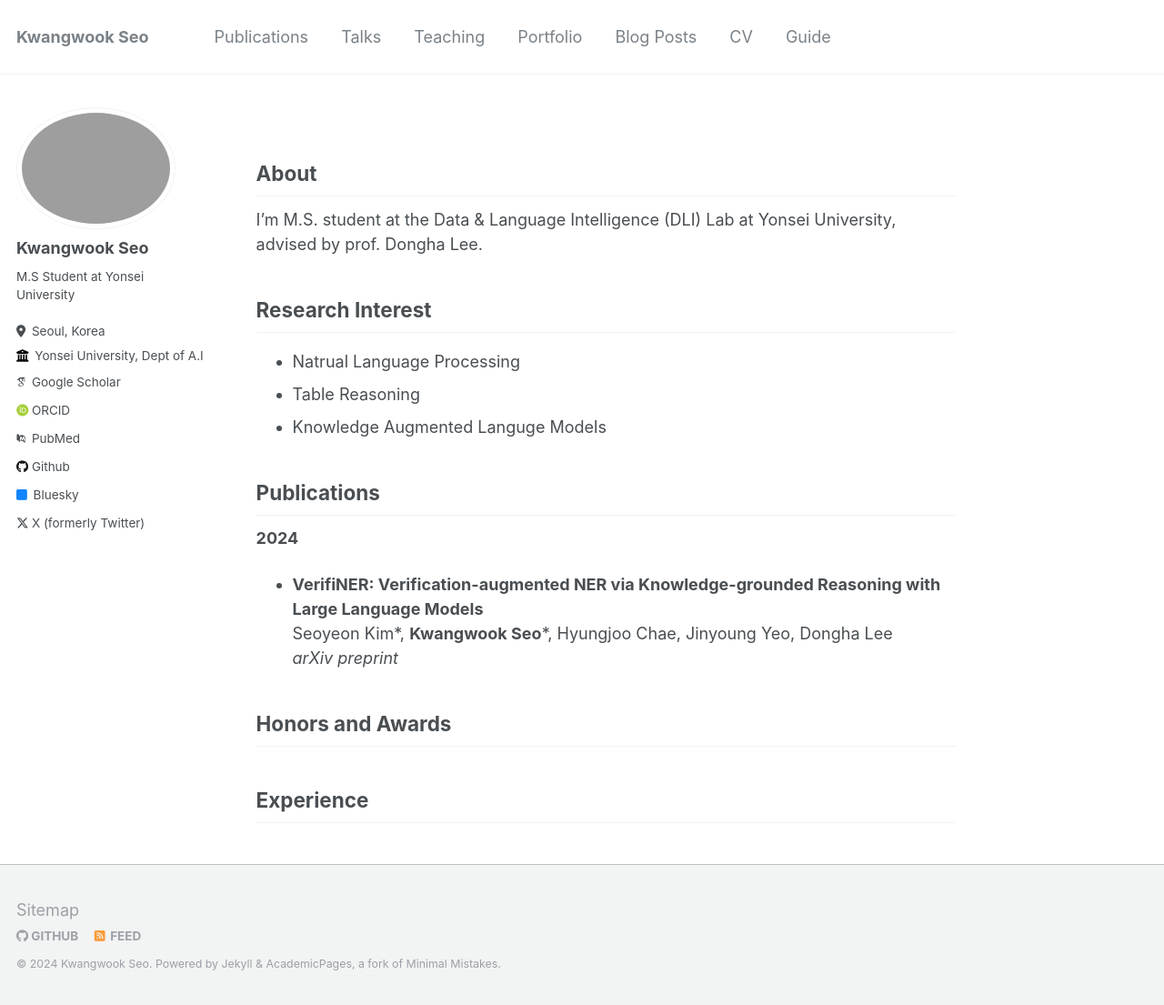
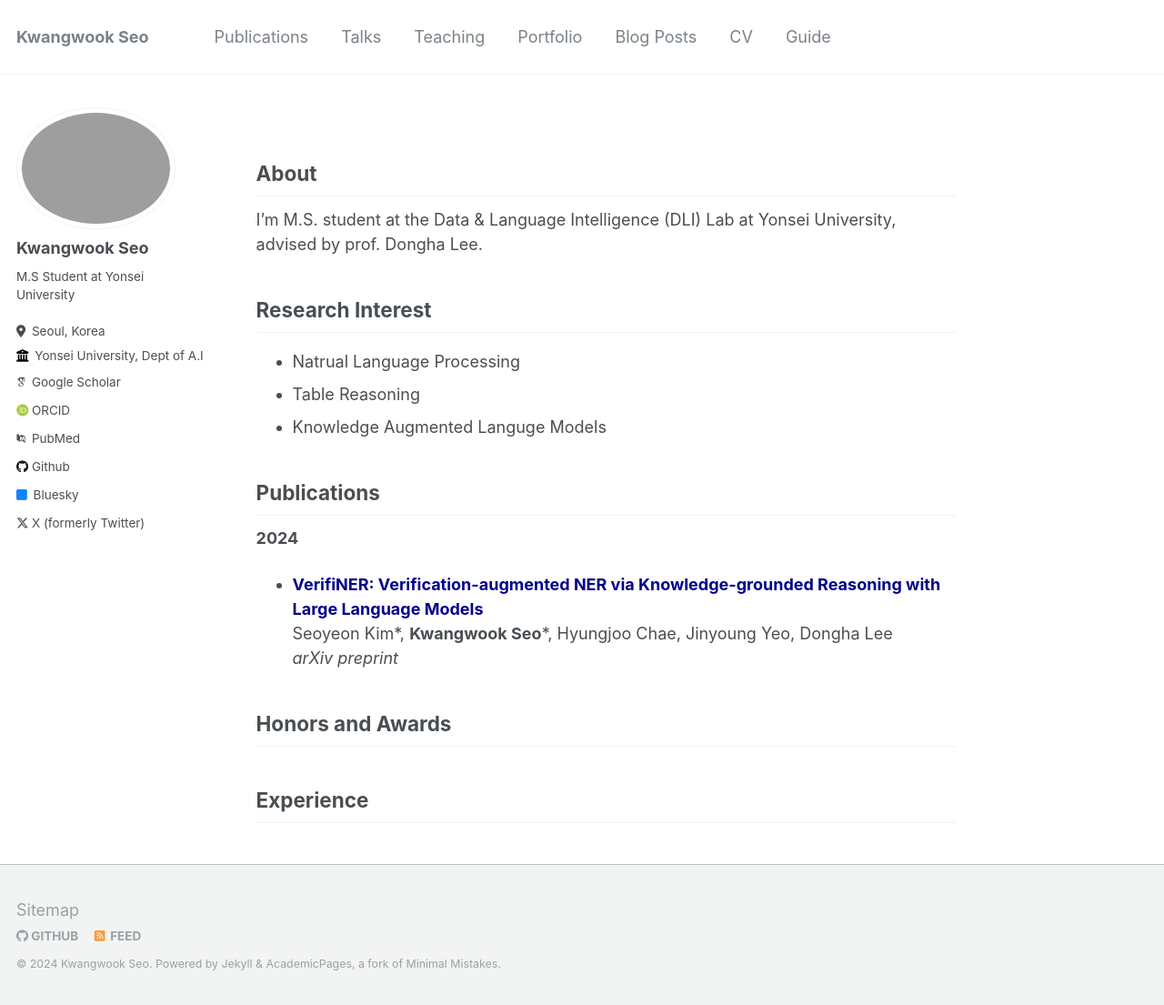
Before and after one commit to tommyEzreal/tommyEzreal.github.io, a Jekyll site: the page built from _pages/about.md, in a window 1280 px wide and 1105 px high. Shown: the whole window at 91% size. Built offline with Jekyll 4.4.1, drawn with Linux system fonts in a browser that asks for light colours; some web fonts are replaced.

Commit message:
Update about.md

```diff
--- a/_pages/about.md
+++ b/_pages/about.md
@@ -19,7 +19,7 @@
 
 ## Publications
 **2024**
-- **VerifiNER: Verification-augmented NER via Knowledge-grounded Reasoning with Large Language Models**
+- <span style="color:darkblue"> **VerifiNER: Verification-augmented NER via Knowledge-grounded Reasoning with Large Language Models** </span>
 Seoyeon Kim\*, **Kwangwook Seo**\*, Hyungjoo Chae, Jinyoung Yeo, Dongha Lee
 *arXiv preprint*
 
```
